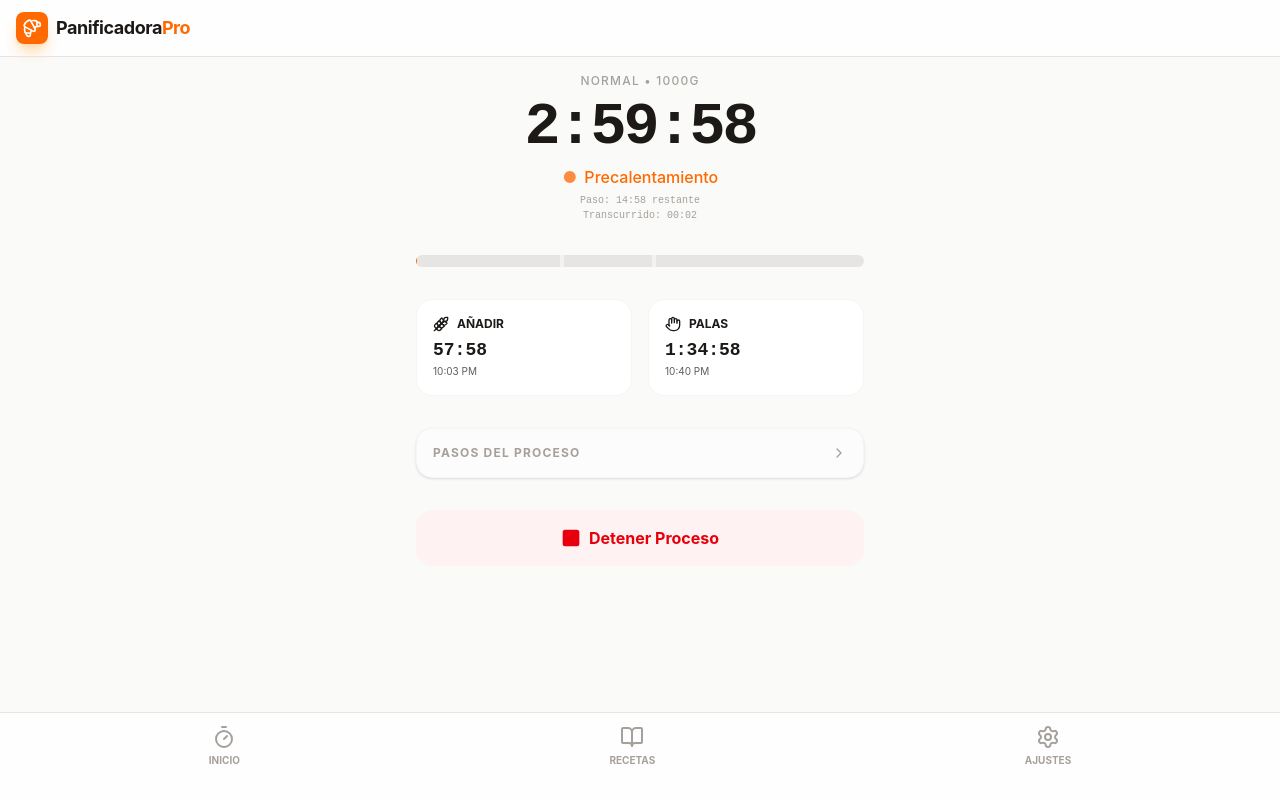
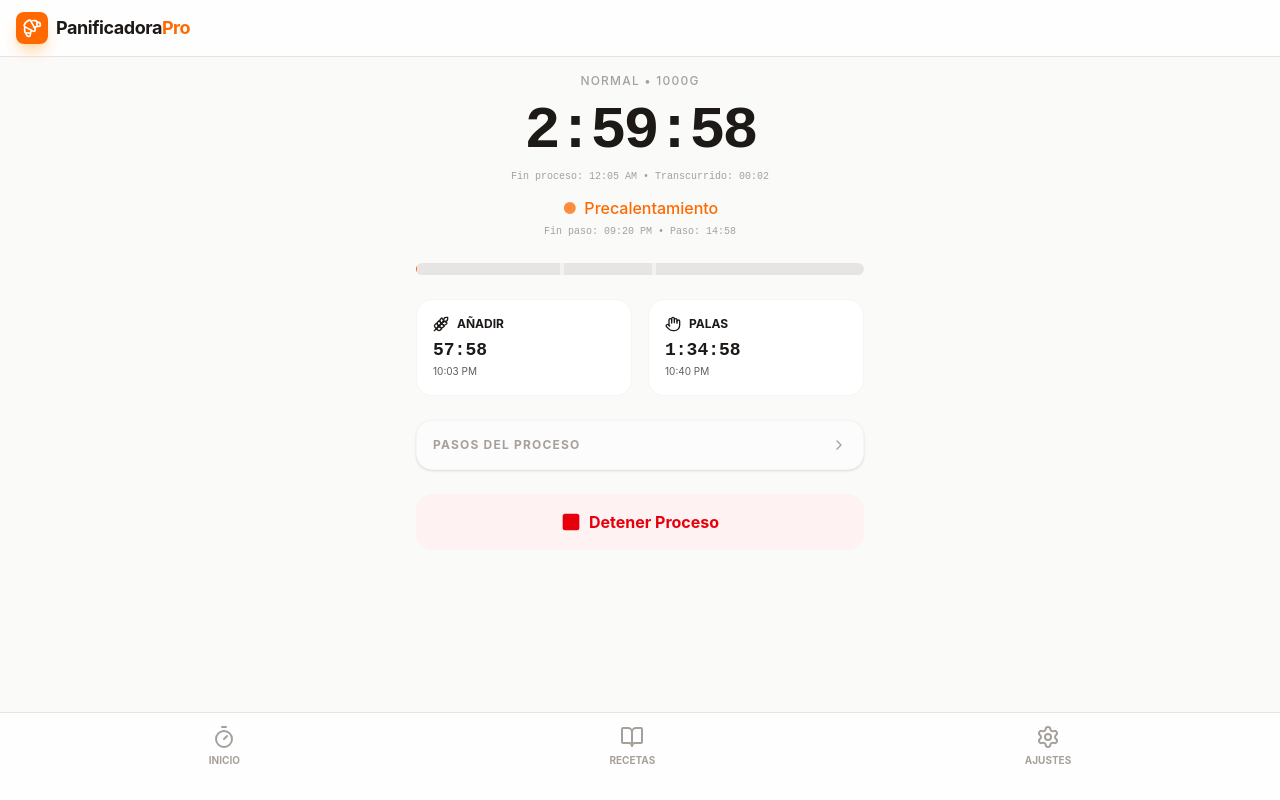
Before and after one commit to jmmaldonado/pan-timer, a React (Vite) app: page / in a window 1280 px wide. Both pictures are taken after a click on the button "Iniciar Programa". Built offline with nearby package versions, Linux system fonts and the light colour scheme.

Commit message:
feat: Improve timer display and hide scrollbars
Enhance the timer display to show the end time and elapsed time.
Remove all custom scrollbar styling for a cleaner look.

```diff
--- a/src/App.tsx
+++ b/src/App.tsx
@@ -403,15 +403,20 @@ export default function App() {
                 initial={{ opacity: 0, scale: 0.95 }}
                 animate={{ opacity: 1, scale: 1 }}
                 exit={{ opacity: 0, scale: 0.95 }}
-                className="space-y-8"
+                className="space-y-6"
               >
-                <div className="text-center space-y-2">
+                <div className="text-center space-y-3">
                   <p className="text-stone-400 font-medium uppercase tracking-widest text-xs">
                     {programs.find(p => p.id === state.programId)?.name} • {state.weight}g
                   </p>
-                  <h2 className="text-6xl font-mono font-bold tracking-tighter">
-                    {formatTime(progress.totalMins - progress.elapsedMins)}
-                  </h2>
+                  <div className="flex flex-col items-center gap-2">
+                    <h2 className="text-6xl font-mono font-bold tracking-tighter">
+                      {formatTime(progress.totalMins - progress.elapsedMins)}
+                    </h2>
+                    <p className="text-[10px] text-stone-400 font-mono">
+                      Fin proceso: {new Date((state.startTime || 0) + progress.totalMins * 60000).toLocaleTimeString([], { hour: '2-digit', minute: '2-digit' })} • Transcurrido: {formatTime(progress.elapsedMins)}
+                    </p>
+                  </div>
                   <div className="flex flex-col items-center gap-1">
                     <div className="flex items-center justify-center gap-2 text-orange-500 font-medium">
                       <span className="animate-pulse">●</span>
@@ -419,10 +424,7 @@ export default function App() {
                     </div>
                     <div className="flex flex-col items-center">
                       <p className="text-[10px] text-stone-400 font-mono">
-                        Paso: {formatTime((progress.currentStep?.duration || 0) - progress.timeInStep)} restante
-                      </p>
-                      <p className="text-[10px] text-stone-400 font-mono">
-                        Transcurrido: {formatTime(progress.elapsedMins)}
+                        Fin paso: {new Date(Date.now() + ((progress.currentStep?.duration || 0) - progress.timeInStep) * 60000).toLocaleTimeString([], { hour: '2-digit', minute: '2-digit' })} • Paso: {formatTime((progress.currentStep?.duration || 0) - progress.timeInStep)}
                       </p>
                     </div>
                   </div>
--- a/src/index.css
+++ b/src/index.css
@@ -11,33 +11,14 @@
     -webkit-tap-highlight-color: transparent;
   }
 
-  /* Scrollbar styling for auto-hide feel */
-  * {
-    scrollbar-width: thin;
-    scrollbar-color: rgba(0, 0, 0, 0.1) transparent;
-    transition: scrollbar-color 0.3s ease;
+  /* Hide scrollbar for Chrome, Safari and Opera */
+  *::-webkit-scrollbar {
+    display: none;
   }
 
-  *:hover {
-    scrollbar-color: rgba(0, 0, 0, 0.2) transparent;
-  }
-
-  /* Webkit browsers (Chrome, Safari, Edge) */
-  ::-webkit-scrollbar {
-    width: 6px;
-    height: 6px;
-  }
-
-  ::-webkit-scrollbar-track {
-    background: transparent;
-  }
-
-  ::-webkit-scrollbar-thumb {
-    background: rgba(0, 0, 0, 0.1);
-    border-radius: 10px;
-  }
-
-  *:hover::-webkit-scrollbar-thumb {
-    background: rgba(0, 0, 0, 0.2);
+  /* Hide scrollbar for IE, Edge and Firefox */
+  * {
+    -ms-overflow-style: none;  /* IE and Edge */
+    scrollbar-width: none;  /* Firefox */
   }
 }
```
